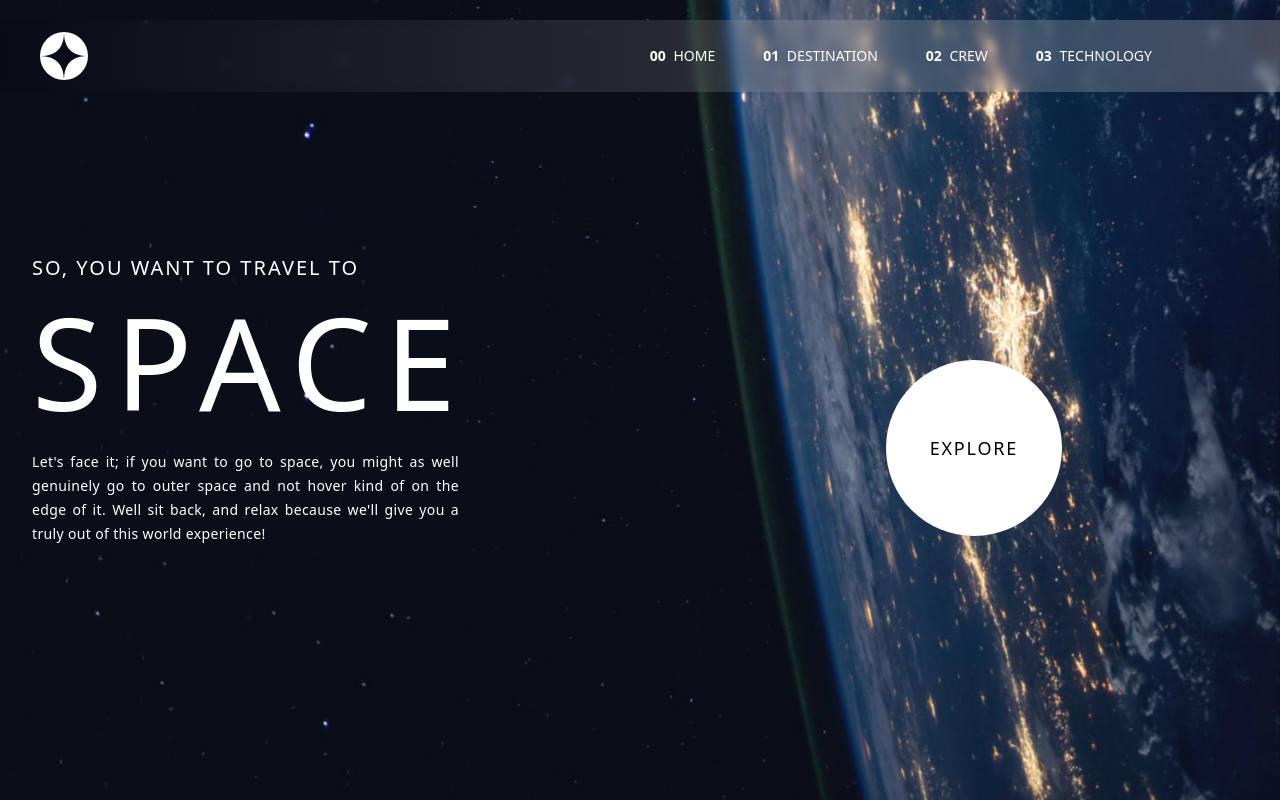
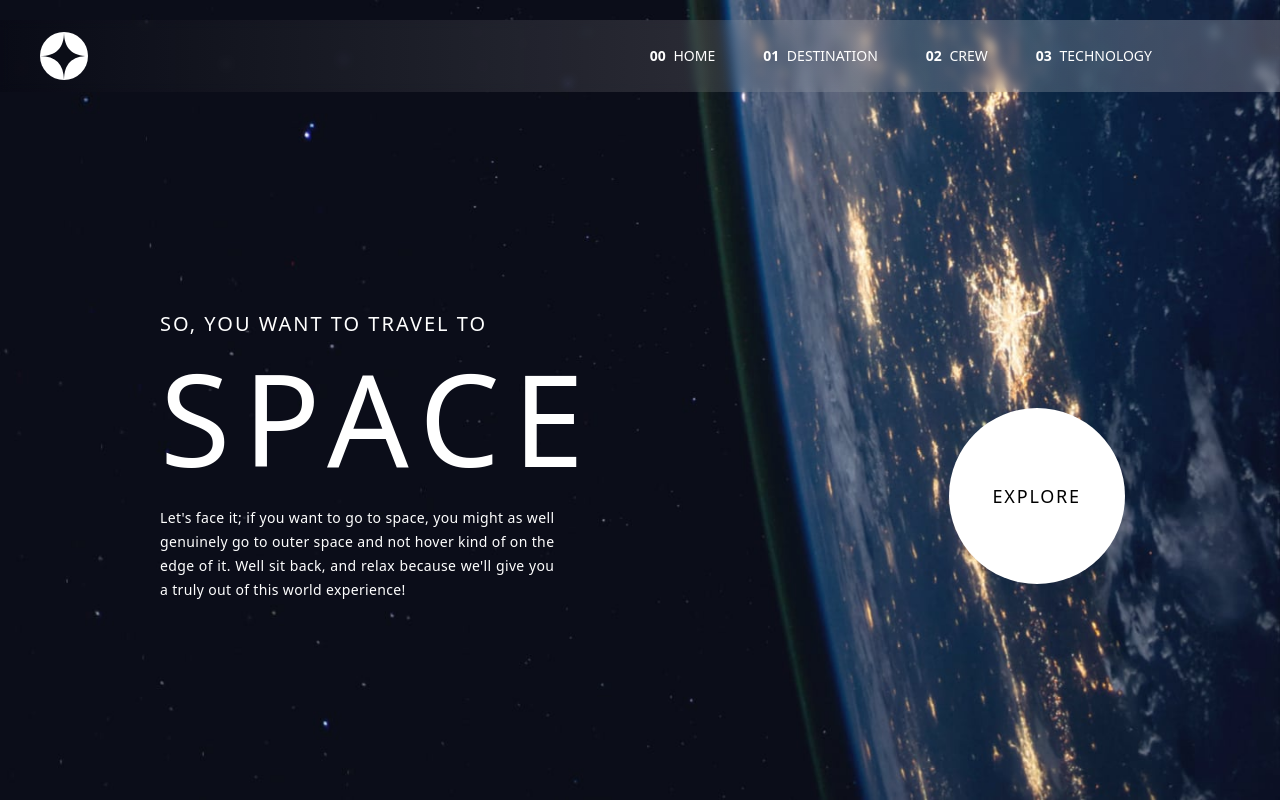
Before and after one commit to juniorthx3/space-tourism-multi-page-website, a React (Create React App) app: page / in a window 1280 px wide. Built offline with nearby package versions, Linux system fonts and the light colour scheme.

Commit message:
Improve homepage

```diff
--- a/src/pages/Home.jsx
+++ b/src/pages/Home.jsx
@@ -4,7 +4,7 @@ const Home = () => {
   return (
     <section className="home">
        <div className="h-full flex flex-col items-center justify-center md:flex-row md:justify-evenly" style={{width:"min(100% - 4rem, 80em)", marginInline:"auto"}}>
-          <div className="flex flex-col items-center justify-evenly md:flex-row">
+          <div className="mt-28 flex flex-col items-center justify-evenly md:flex-row md:ml-32">
               <div className='space-y-4 mx-auto text-center md:text-left'>
                   <h2 className='text-xl uppercase tracking-widest'>So, you want to travel to</h2>
                   <h1 className='text-8xl  uppercase font-light tracking-widest  md:text-9xl'>Space</h1>
@@ -14,7 +14,7 @@ const Home = () => {
                       because we'll give you a truly out of this world experience!
                   </p>
               </div>
-              <div className='w-1/2 mt-24'>
+              <div className='mt-20 md:w-1/2'>
                 <Link to="/destination"><button className='bg-white text-black tracking-widest text-lg font-medium uppercase rounded-full w-44 h-44'>Explore</button></Link>
               </div>
           </div>
```
